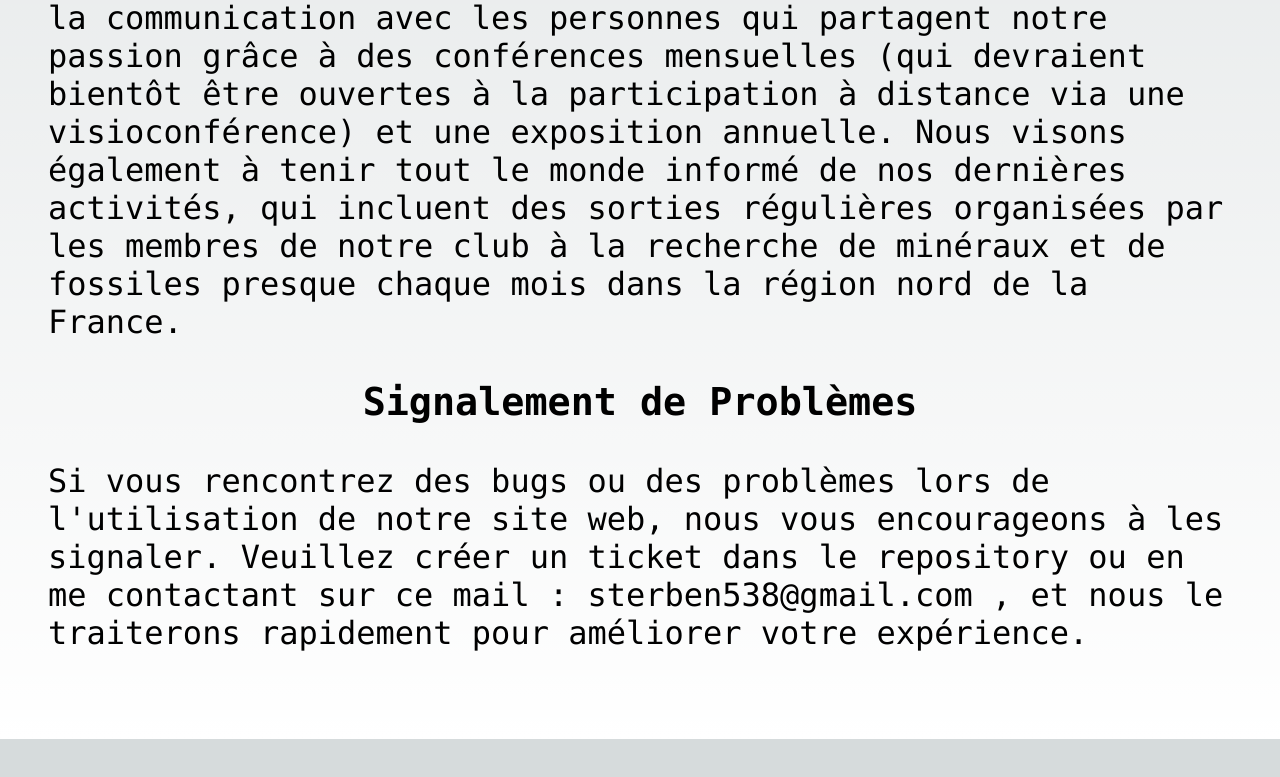
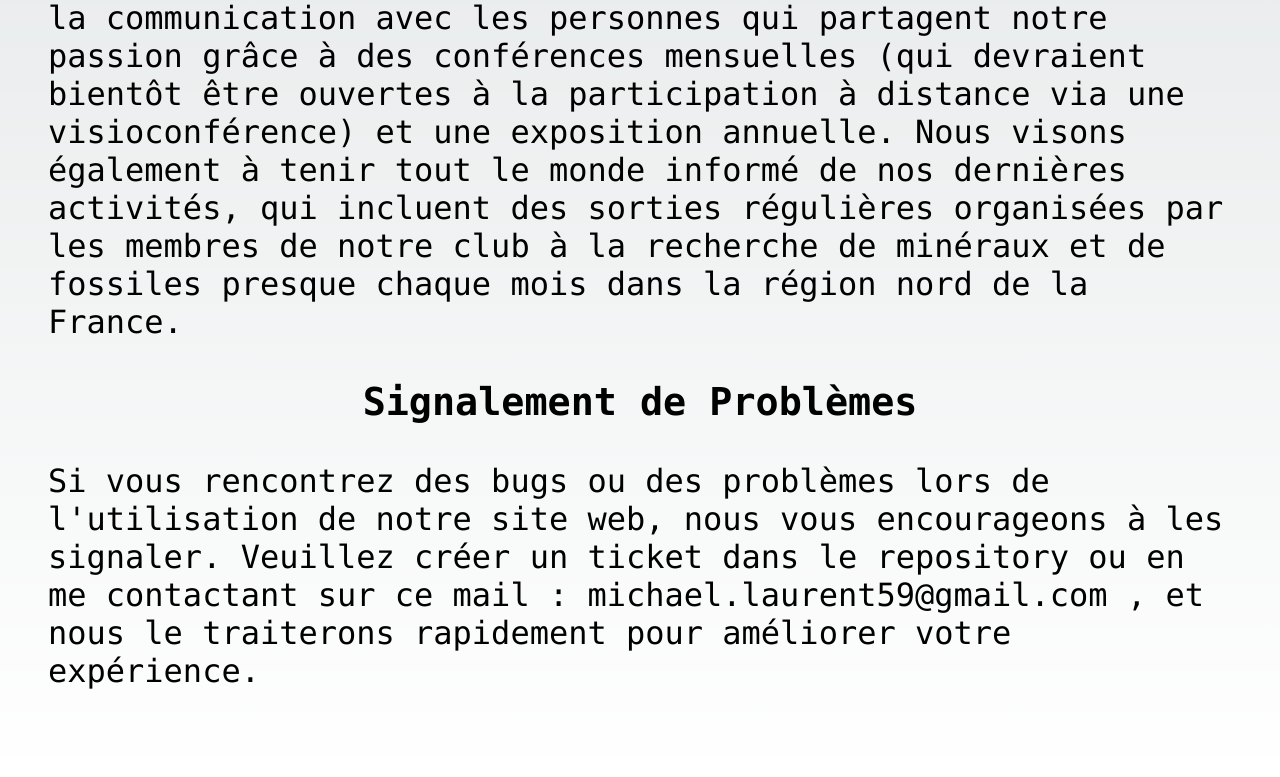
Before and after one commit to Sterbenfr/sperkiseSite, a Next.js app: page / in a window 1280 px wide. Shown: the part 773-1550 px from the top of the page. Before the commit the page ends 1512 px from the top, so only its background shows below. Built offline with nearby package versions, Linux system fonts and the light colour scheme.

Commit message:
fix(page): changing contacts

```diff
--- a/src/app/page.tsx
+++ b/src/app/page.tsx
@@ -38,7 +38,7 @@
             l&apos;utilisation de notre site web, nous vous encourageons à les
             signaler. Veuillez créer un ticket dans le repository ou en me
             contactant sur ce mail :{' '}
-            <a href='mailto:sterben538@gmail.com'>{'sterben538@gmail.com'}</a> ,
+            <a href='mailto:michael.laurent59@gmail.com'>{'michael.laurent59@gmail.com'}</a> ,
             et nous le traiterons rapidement pour améliorer votre expérience.
           </p>
         </div>
```
